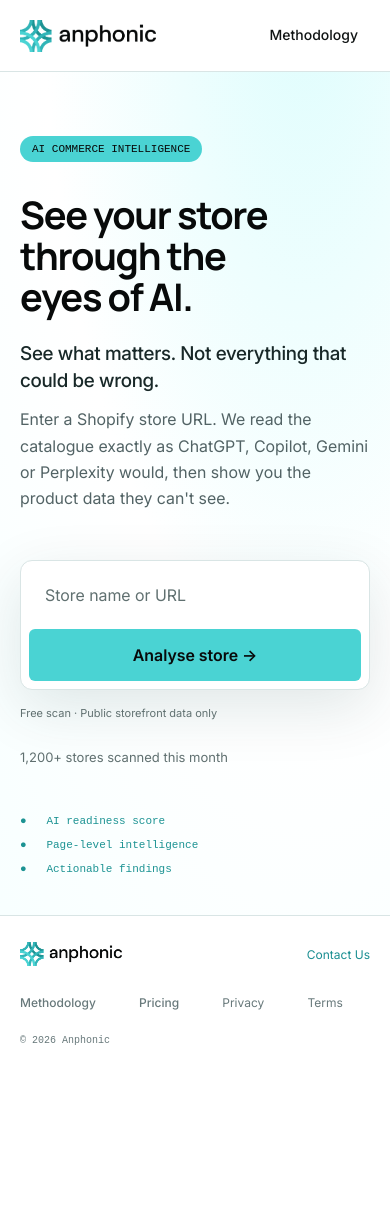
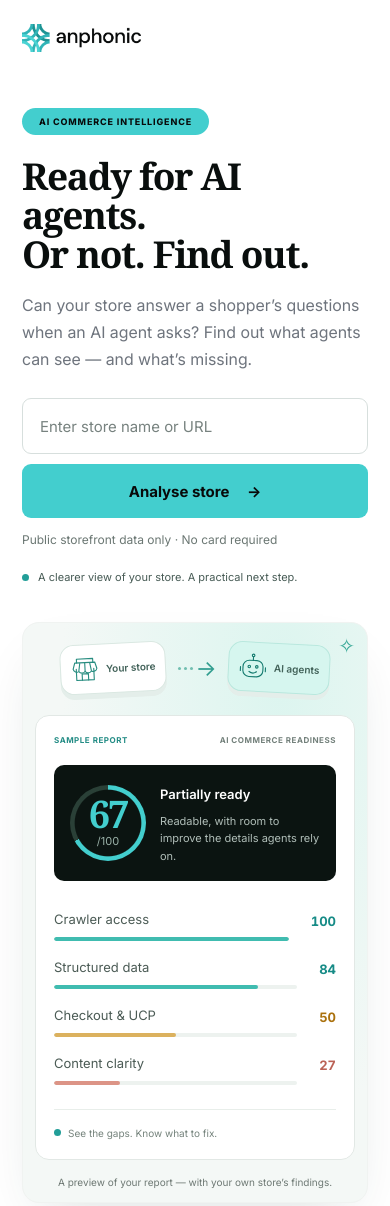
Before and after one commit to anphonicai/Agentreadiness, a website: page public/index.html in a window 390 px wide. Shown: the top 1206 px of the page. Before the commit the page ends 1070 px from the top, so only its background shows below. Drawn offline with Linux system fonts and the light colour scheme; a web font is replaced by a local one.

Commit message:
Refresh homepage with responsive illustrated readiness preview

```diff
--- a/public/home-motion.js
+++ b/public/home-motion.js
@@ -24,7 +24,7 @@
         .from(home.querySelector('p'), {opacity:0, y:18, clearProps:'opacity,transform'}, 0.18)
         .from(home.querySelector('#form'), {opacity:0, y:20, clearProps:'opacity,transform'}, 0.28)
         .from(home.querySelector('.form-note'), {opacity:0, y:8, clearProps:'opacity,transform'}, 0.36)
-        .from(home.querySelectorAll('.flow-signals span'), {opacity:0, y:12, stagger:0.09, clearProps:'opacity,transform'}, 0.45);
+        .from(home.querySelectorAll('.home-insight'), {opacity:0, y:12, stagger:0.09, clearProps:'opacity,transform'}, 0.45);
 
       // Keyboard/pointer interaction should never wait for the entrance to finish.
       const finishEntrance = () => entrance.progress(1);
--- /dev/null
+++ b/public/home.css
@@ -0,0 +1,69 @@
+/* Homepage only: keep the report, onboarding, and footer presentation intact. */
+
+body[data-screen=home]{background:#fff;color:#101817}
+body[data-screen=home]>.flow-nav{height:88px;max-width:1440px;margin:auto;padding:0 48px;border:0}
+body[data-screen=home] .flow-nav img{width:136px;height:32px}
+
+body[data-screen=home] #methodology-open{display:none}
+body[data-screen=home]>.wrap{min-height:0}
+body[data-screen=home] .lede{max-width:1440px;margin:0 auto;padding:62px 48px 72px;min-height:0}
+.home-hero{display:grid;grid-template-columns:minmax(0,1.16fr) minmax(0,1fr);align-items:center;gap:64px;padding-bottom:64px}
+body[data-screen=home] .lede .eyebrow{font-family:var(--font-text);font-size:11px;font-weight:750;letter-spacing:.095em;background:#43cece;padding:8px 17px;margin-bottom:24px}
+body[data-screen=home] .lede h1{font-family:Georgia,'Times New Roman',serif;font-size:clamp(42px,4.3vw,64px);font-weight:700;line-height:1.05;letter-spacing:-.035em;text-wrap:initial;color:#090e0d}
+.home-description{font-size:17px;line-height:1.65;color:#52615e;max-width:54ch;margin:24px 0 0}
+body[data-screen=home] #form{margin-top:30px;padding:0;border:0;box-shadow:none;gap:10px;flex-wrap:nowrap;max-width:none;background:transparent}
+body[data-screen=home] #url{flex:1 1 0;width:0;min-width:0;height:58px;border:1px solid #d7dfdd;border-radius:9px;padding:0 17px;background:#fff;font-size:15px}
+body[data-screen=home] #url::placeholder{color:#77827f}
+body[data-screen=home] #go{height:58px;padding:0 22px;border-radius:9px;background:#43cece;font-size:15px;font-weight:700;white-space:nowrap;flex:none}
+body[data-screen=home] #go:hover{background:#32bdbd}
+body[data-screen=home] #go:disabled{background:#dce8e6;color:#657570}
+body[data-screen=home] #url:focus-visible,body[data-screen=home] #go:focus-visible{outline:3px solid #168d8d;outline-offset:3px}
+body[data-screen=home] .form-note{font-size:12px;color:#6b7773;margin:12px 0 0}
+.home-reassurance{display:flex;align-items:center;gap:9px;margin-top:22px;font-size:12px;color:#475b55}
+.home-reassurance>span,.sample-dot{width:7px;height:7px;background:#229e98;border-radius:50%;flex:none}
+.home-preview{margin:0;padding:20px;background:#f5f7f6;border:1px solid #f0f3f1;border-radius:22px;box-shadow:0 24px 55px -22px #153b3429;transform:rotate(0deg)}
+.sample-report{padding:24px;background:#fff;border:1px solid #e2e8e5;border-radius:14px}
+.sample-label{display:flex;justify-content:space-between;gap:12px;font-size:9px;line-height:1.6;font-weight:700;letter-spacing:.065em;text-transform:uppercase;color:#73807b;margin-bottom:18px}
+.sample-label>span:first-child{color:#238c85}
+.sample-verdict{display:flex;align-items:center;gap:20px;padding:20px;border-radius:10px;background:#0b1411;color:#fff}
+.sample-verdict>strong{font:700 54px/1 Georgia,serif;color:#43cece;letter-spacing:-.045em}
+.sample-verdict small{display:block;font:11px/1.8 var(--font-text);letter-spacing:0;text-align:center;color:#9bb2a9}
+.sample-verdict b{font-size:13px;font-weight:600}
+.sample-verdict p{margin:6px 0 0;font-size:11px;line-height:1.6;color:#b0beb8}
+.sample-scores{margin:20px 0 16px;font-size:13px}
+.sample-scores>div{display:flex;justify-content:space-between;align-items:center;gap:12px;padding:8px 0;border-bottom:1px solid #f0f3f1}
+.sample-scores>div:last-child{border-bottom:0}
+.sample-scores dt{color:#4b5b55}.sample-scores dd{margin:0;font-weight:700;color:#168b86;font-variant-numeric:tabular-nums}
+.sample-scores .sample-amber{color:#aa710d}.sample-scores .sample-coral{color:#bb6256}
+.sample-bottom{border-top:1px solid #e8eeea;padding-top:15px;display:flex;align-items:center;gap:7px;font-size:10px;color:#75837c}
+.home-preview figcaption{text-align:center;font-size:10px;line-height:1.6;color:#6e7974;margin:14px 0 0}
+.home-insights{border-top:1px solid #e0e7e3;padding-top:32px;display:grid;grid-template-columns:repeat(3,minmax(0,1fr));gap:16px}
+.home-insight{background:#f5f7f6;border-radius:14px;padding:25px 24px 27px}
+.home-insight h2,.home-standards h2{font-family:var(--font-text);font-size:10px;line-height:1.6;font-weight:750;letter-spacing:.075em;text-transform:uppercase;color:#b35440;text-wrap:initial}
+.home-insight:nth-child(2) h2{color:#9c710e}.home-insight:nth-child(3) h2{color:#168d88}
+.home-insight p,.home-insight ul{margin:12px 0 0;font-size:13px;line-height:1.85;color:#34423c}.home-insight ul{padding-left:17px}
+.home-standards{margin-top:34px}.home-standards h2{color:#75817b;font-size:9px}
+.home-standards ul{display:flex;flex-wrap:wrap;gap:12px;list-style:none;margin:16px 0 0;padding:0}
+.home-standards li{border:1px solid #e0e7e3;border-radius:8px;padding:11px 17px;font-size:11px;font-weight:600;color:#506159}
+@media(min-width:1500px){body[data-screen=home] .lede{padding-top:78px;padding-bottom:88px}.home-hero{padding-bottom:78px}}
+@media(max-width:1050px){.home-hero{gap:30px}body[data-screen=home]>.flow-nav{padding:0 32px}body[data-screen=home] .lede{padding:44px 32px 56px}.sample-report{padding:18px}.sample-label{font-size:8px}.sample-verdict{gap:14px;padding:16px}body[data-screen=home] #go{padding:0 16px}.home-insight{padding:22px 18px}}
+@media(max-width:800px){.home-hero{grid-template-columns:1fr;gap:36px;padding-bottom:36px}.home-copy{max-width:620px}.home-preview{width:100%;max-width:540px;justify-self:center}.home-insights{gap:12px}.home-insight{padding:20px 16px}body[data-screen=home] .lede h1{font-size:54px}body[data-screen=home] #form{flex-direction:row}.home-description{max-width:56ch}}
+@media(max-width:600px){body[data-screen=home]>.flow-nav{height:76px;padding:0 22px}body[data-screen=home] .flow-nav img{width:119px;height:28px}body[data-screen=home] .lede{padding:32px 22px 42px}body[data-screen=home] .lede .eyebrow{font-size:9px;margin-bottom:22px}body[data-screen=home] .lede h1{font-size:clamp(37px,9.5vw,54px)}.home-description{font-size:15px;margin-top:20px}body[data-screen=home] #form{flex-direction:column;margin-top:25px;gap:10px}body[data-screen=home] #url{width:100%;flex:none;height:56px}body[data-screen=home] #go{width:100%;height:54px}.home-reassurance{font-size:11px;margin-top:18px}.home-preview{padding:12px;border-radius:17px}.sample-report{padding:18px}.sample-verdict>strong{font-size:48px}.home-insights{grid-template-columns:1fr;padding-top:26px}.home-insight{padding:22px}.home-insight h2{font-size:10px}.home-insight p,.home-insight ul{font-size:13px;margin-top:9px}.home-standards ul{display:grid;grid-template-columns:1fr 1fr;gap:8px}.home-standards li{font-size:10px;padding:12px;display:flex;align-items:center}.home-standards h2{max-width:32ch}}
+
+/* Lightweight vector illustrations stay sharp at every screen size. */
+.home-preview{position:relative;background:radial-gradient(ellipse at 75% 10%,#dcf5ef 0,transparent 60%),#f4f8f6;overflow:hidden}
+.agent-illustration{display:flex;justify-content:center;align-items:center;gap:20px;position:relative;padding:0 12px 20px}
+.illustration-node{display:flex;align-items:center;gap:10px;background:#fff;border:1px solid #dae8e2;border-radius:14px;padding:12px 16px;box-shadow:0 5px 0 #e4eeea;font-size:11px;font-weight:600;color:#426259;transform:rotate(-3deg)}
+.illustration-node svg{width:40px;height:40px;stroke:#288d80;stroke-width:1.8;stroke-linecap:round;stroke-linejoin:round}
+.illustration-agent{transform:rotate(3deg);background:#d6f6ef;border-color:#b9e8de}.illustration-agent svg{stroke:#167c70}
+.illustration-connection{display:flex;align-items:center;gap:5px;color:#329e90}.illustration-connection i{height:4px;width:4px;border-radius:50%;background:#72bfb1}.illustration-connection span{font-size:22px}
+.illustration-spark{position:absolute;top:0;right:7px;color:#35a796;font-size:27px}
+.sample-verdict>strong{width:88px;height:88px;border-radius:50%;background:radial-gradient(circle,#0b1411 61%,transparent 63%),conic-gradient(#43cece 67%,#2a4037 0);display:flex;flex-direction:column;align-items:center;justify-content:center;flex:none;font-size:43px;letter-spacing:-.05em}
+.sample-scores dt{flex:1}.sample-scores dd{align-self:flex-start;padding-top:2px}.sample-scores>div{padding:8px 0;gap:22px;border:0}
+.sample-meter{display:block;height:4px;border-radius:8px;margin-top:7px;background:#edf2ef;overflow:hidden}.sample-meter i{display:block;height:100%;background:#40bcb0;border-radius:inherit}.sample-scores>div:nth-child(3) .sample-meter i{background:#dbb15e}.sample-scores>div:nth-child(4) .sample-meter i{background:#dc9486}
+.insight-illustration{width:48px;height:48px;display:flex;align-items:center;justify-content:center;border-radius:14px;background:#fae9e2;margin-bottom:18px;transform:rotate(-5deg)}
+.insight-illustration svg{width:32px;height:32px;stroke:#b96b52;stroke-width:1.6;stroke-linecap:round;stroke-linejoin:round;transform:rotate(5deg)}
+.home-insight:nth-child(2) .insight-illustration{background:#f6edcf;transform:rotate(4deg)}.home-insight:nth-child(2) svg{stroke:#a8832b;transform:rotate(-4deg)}
+.home-insight:nth-child(3) .insight-illustration{background:#dbefe8}.home-insight:nth-child(3) svg{stroke:#238c77}
+@media(max-width:1050px){.agent-illustration{gap:10px}.illustration-node{padding:10px;gap:7px}.illustration-node svg{width:32px;height:32px}.illustration-spark{right:0;font-size:20px}}
+@media(max-width:600px){.agent-illustration{padding:8px 0 22px;gap:12px}.illustration-node{font-size:10px;padding:9px;gap:6px}.illustration-node svg{width:30px;height:30px}.illustration-connection{gap:3px}.illustration-connection i{width:3px;height:3px}.illustration-spark{top:-5px}.sample-verdict>strong{width:76px;height:76px;font-size:38px}.insight-illustration{margin-bottom:15px}}
--- a/public/index.html
+++ b/public/index.html
@@ -247,6 +247,7 @@ details summary{cursor:pointer;color:var(--link);font-size:15px;margin-bottom:ca
 <link rel="stylesheet" href="/footer.css">
 <link rel="stylesheet" href="/typography.css">
 <link rel="stylesheet" href="/free-report.css">
+<link rel="stylesheet" href="/home.css">
 </head>
 <body data-screen="home">
 <nav class="flow-nav" aria-label="Main navigation">
@@ -258,17 +259,46 @@ details summary{cursor:pointer;color:var(--link);font-size:15px;margin-bottom:ca
   <header class="masthead"><a href="/" aria-label="Anphonic Agent Readiness home"><img src="/assets/anphonic-logo.png" alt="Anphonic" width="213" height="50"></a><span class="edition">AI COMMERCE INTELLIGENCE</span></header>
 
   <div id="intro" class="lede">
-    <div class="eyebrow">AI COMMERCE INTELLIGENCE</div><h1>See your store through <span class="hero-ending">the eyes of AI.</span></h1>
-    <p class="hero-promise">See what matters. Not everything that could be wrong.</p>
-    <p class="hero-description">Enter a Shopify store URL. We read the catalogue exactly as ChatGPT, Copilot, Gemini or Perplexity would, then show you the product data they can't see.</p>
-
-    <form id="form">
-      <input type="text" id="url" placeholder="Store name or URL" autocomplete="url" spellcheck="false" aria-label="Store name or website URL" aria-describedby="err" maxlength="2048" required>
-      <button id="go" type="submit">Analyse store →</button>
-    </form>
-    <p class="form-note">Free scan · Public storefront data only</p><div id="err" class="err hidden" role="alert"></div>
-    <div class="recent hero-scan-count">1,200+ stores scanned this month</div>
-    <div class="flow-signals"><span>● &nbsp; AI readiness score</span><span>● &nbsp; Page-level intelligence</span><span>● &nbsp; Actionable findings</span></div>
+    <div class="home-hero">
+      <div class="home-copy">
+        <div class="eyebrow">AI COMMERCE INTELLIGENCE</div>
+        <h1>Ready for AI agents.<br>Or not. Find out.</h1>
+        <p class="home-description">Can your store answer a shopper’s questions when an AI agent asks? Find out what agents can see — and what’s missing.</p>
+        <form id="form">
+          <input type="text" id="url" placeholder="Enter store name or URL" autocomplete="url" spellcheck="false" aria-label="Store name or website URL" aria-describedby="home-form-note err" maxlength="2048" required>
+          <button id="go" type="submit">Analyse store <span aria-hidden="true">→</span></button>
+        </form>
+        <p class="form-note" id="home-form-note">Public storefront data only · No card required</p>
+        <div id="err" class="err hidden" role="alert"></div>
+        <div class="home-reassurance"><span aria-hidden="true"></span>A clearer view of your store. A practical next step.</div>
+      </div>
+      <figure class="home-preview" aria-labelledby="sample-caption">
+        <div class="agent-illustration" aria-label="Your storefront connects to AI agents for a readiness check">
+          <div class="illustration-node"><svg viewBox="0 0 48 48" fill="none" aria-hidden="true"><path d="M10 23v18h28V23M8 13h32l3 10a6 6 0 0 1-9 4 6 6 0 0 1-10 0 6 6 0 0 1-10 0 6 6 0 0 1-9-4l3-10Z"/><path d="M11 13V7h26v6M19 41V31h10v10M16 14l-2 12m10-12v12m8-12 2 12"/></svg><span>Your store</span></div>
+          <div class="illustration-connection" aria-hidden="true"><i></i><i></i><i></i><span>→</span></div>
+          <div class="illustration-node illustration-agent"><svg viewBox="0 0 48 48" fill="none" aria-hidden="true"><rect x="8" y="14" width="32" height="26" rx="10"/><path d="M24 14V8M4 25v6m40-6v6M18 32c4 3 8 3 12 0"/><circle cx="24" cy="6" r="2"/><circle cx="18" cy="24" r="2"/><circle cx="30" cy="24" r="2"/></svg><span>AI agents</span></div>
+          <span class="illustration-spark" aria-hidden="true">✧</span>
+        </div>
+        <div class="sample-report">
+          <div class="sample-label"><span>Sample report</span><span>AI commerce readiness</span></div>
+          <div class="sample-verdict"><strong>67<small>/100</small></strong><div><b>Partially ready</b><p>Readable, with room to improve the details agents rely on.</p></div></div>
+          <dl class="sample-scores">
+            <div><dt>Crawler access<span class="sample-meter" aria-hidden="true"><i style="width:100%"></i></span></dt><dd>100</dd></div>
+            <div><dt>Structured data<span class="sample-meter" aria-hidden="true"><i style="width:84%"></i></span></dt><dd>84</dd></div>
+            <div><dt>Checkout &amp; UCP<span class="sample-meter" aria-hidden="true"><i style="width:50%"></i></span></dt><dd class="sample-amber">50</dd></div>
+            <div><dt>Content clarity<span class="sample-meter" aria-hidden="true"><i style="width:27%"></i></span></dt><dd class="sample-coral">27</dd></div>
+          </dl>
+          <div class="sample-bottom"><span class="sample-dot" aria-hidden="true"></span>See the gaps. Know what to fix.</div>
+        </div>
+        <figcaption id="sample-caption">A preview of your report — with your own store’s findings.</figcaption>
+      </figure>
+    </div>
+    <div class="home-insights" aria-label="Why AI readiness matters">
+      <article class="home-insight"><div class="insight-illustration" aria-hidden="true"><svg viewBox="0 0 32 32" fill="none"><path d="M5 5h22v16H15l-6 5v-5H5z"/><path d="M16 10v5m0 3v.5"/></svg></div><h2>What you could be missing</h2><ul><li>Can’t confirm Cash on Delivery</li><li>Can’t check delivery to a pincode</li><li>Can’t quote a verified product fact</li></ul></article>
+      <article class="home-insight"><div class="insight-illustration" aria-hidden="true"><svg viewBox="0 0 32 32" fill="none"><path d="m5 24 8-8 6 4L28 8M20 8h8v8"/><path d="M5 8v20h23"/></svg></div><h2>The opportunity</h2><p>Make your products easier for AI agents to understand, compare, and recommend. Start with the data your store already has.</p></article>
+      <article class="home-insight"><div class="insight-illustration" aria-hidden="true"><svg viewBox="0 0 32 32" fill="none"><circle cx="16" cy="16" r="11"/><circle cx="16" cy="16" r="6"/><path d="m13 16 2 2 5-5"/></svg></div><h2>What it means for you</h2><p>An unanswered question can mean a missed sale. Your report shows the gaps — so you know where to focus.</p></article>
+    </div>
+    <div class="home-standards"><h2>Built on the standards agents actually use</h2><ul><li>Universal Commerce Protocol</li><li>Schema.org JSON-LD</li><li>Shopify Agentic Storefronts</li><li>Model Context Protocol</li></ul></div>
   </div>
 
   <div id="analysis-heading" class="hidden"><div class="flow-track" aria-hidden="true"><i></i></div><h1>Analysing <em id="analysis-store"></em></h1><p>Inspecting your public storefront.</p></div>
```
